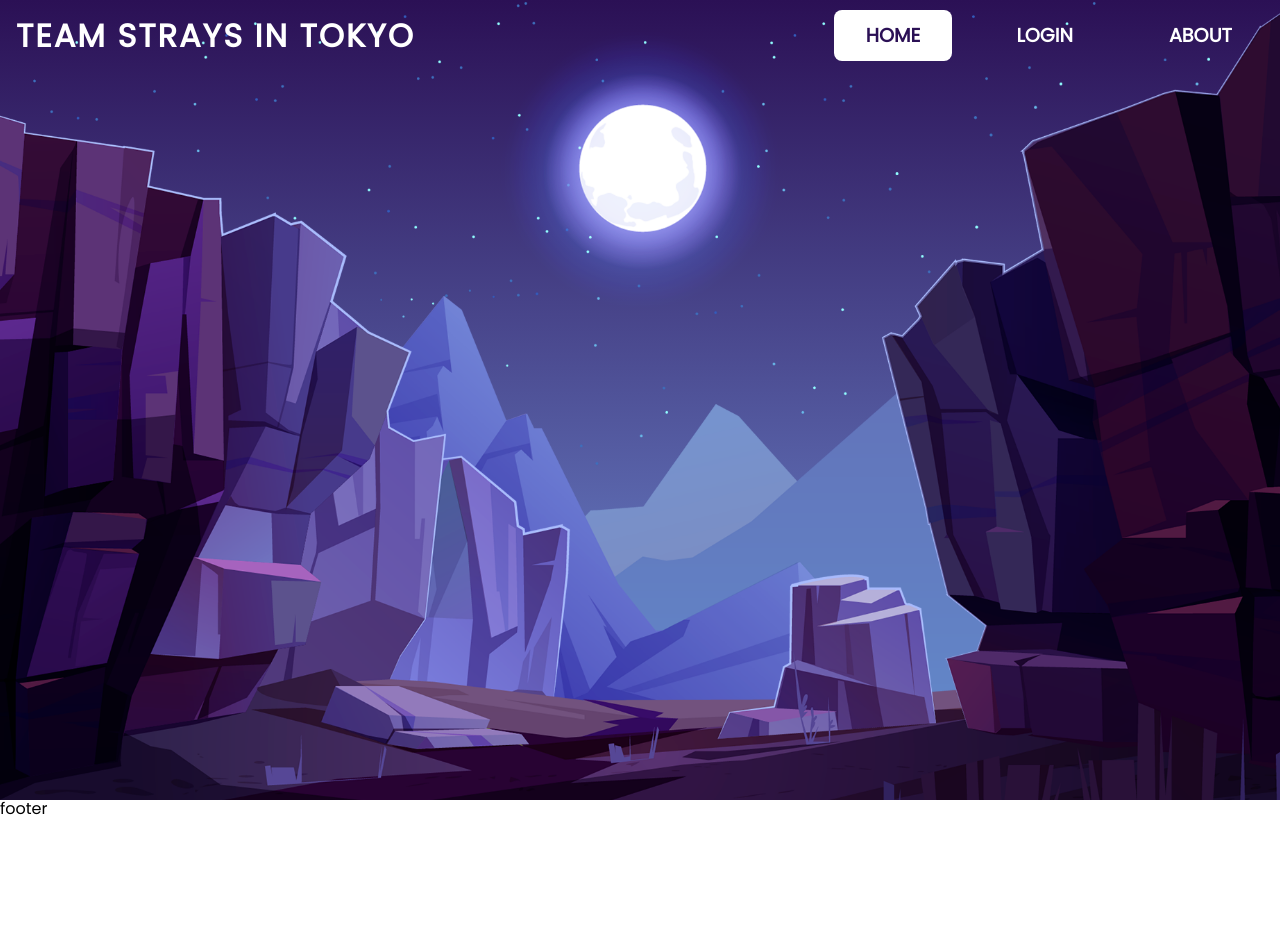
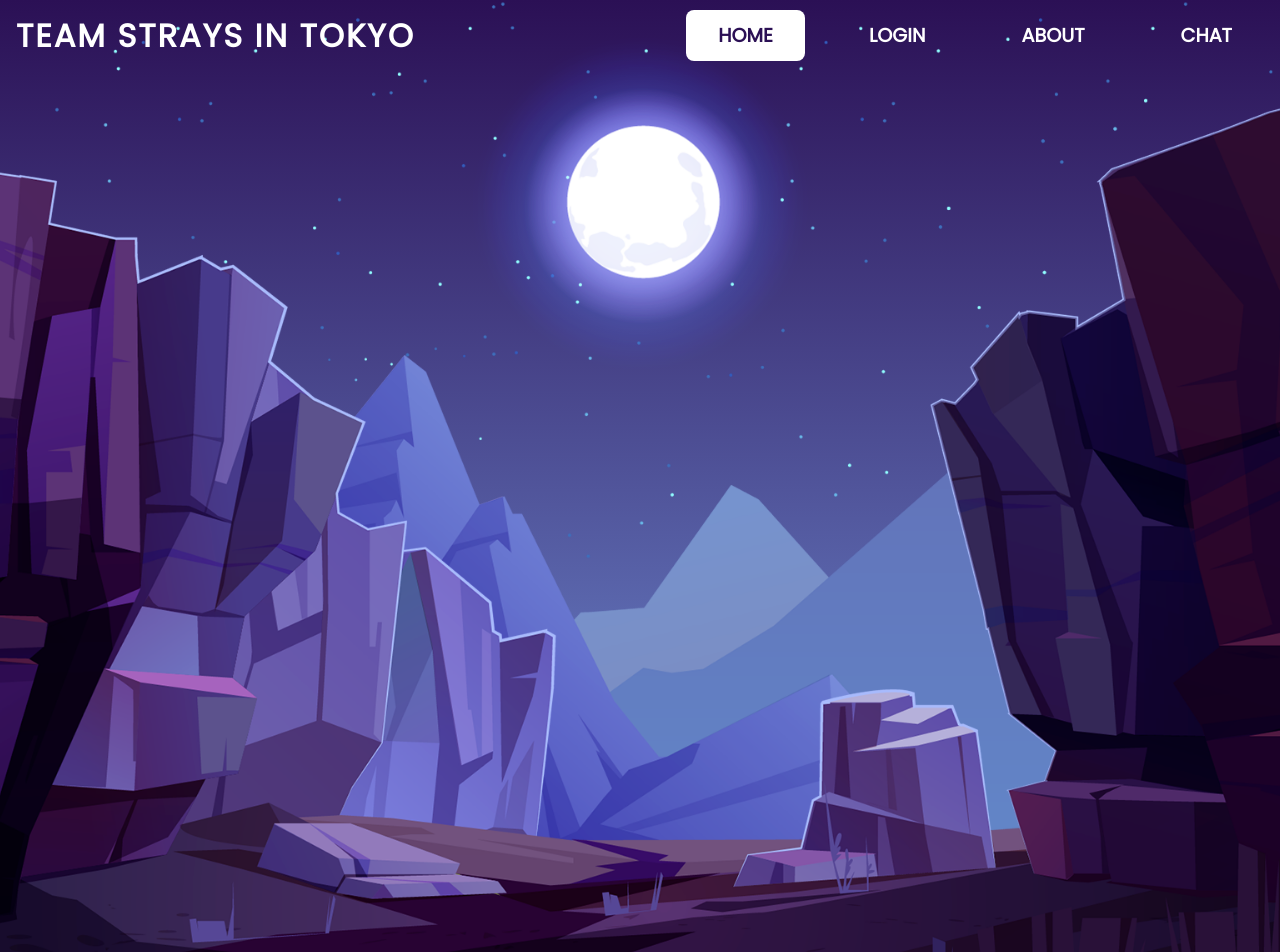
Before and after one commit to PotLid/strays-in-tokyo, a React (Create React App) app in the folder frontend/: page / in a window 1280 px wide. Shown: the top 952 px of the page. Before the commit the page ends 820 px from the top, so only its background shows below. Built offline with nearby package versions, Linux system fonts and the light colour scheme.

Commit message:
set min height for the app and add Chat view

```diff
--- a/frontend/src/App.jsx
+++ b/frontend/src/App.jsx
@@ -1,9 +1,9 @@
 import {Routes, Route} from "react-router-dom";
 
-import {URL_HOME, URL_LOGIN, URL_ABOUT} from './app/const';
+import {URL_HOME, URL_LOGIN, URL_ABOUT, URL_CHAT} from './app/const';
 
 import {Header, Footer, Background} from './app/ui';
-import {Home, Login, About, NotFound} from './app/views';
+import {Home, Login, About, Chat, NotFound} from './app/views';
 
 import './_App.scss';
 
@@ -16,10 +16,11 @@ function App() {
                 <Route path={URL_HOME} element={<Home/>}/>
                 <Route path={URL_LOGIN} element={<Login/>}/>
                 {/*<Route path='/register' element={<Temp/>}/>*/}
+                <Route path={URL_CHAT} element={<Chat/>} />
                 <Route path={URL_ABOUT} element={<About/>}/>
                 <Route path={'*'} element={<NotFound/>}/>
             </Routes>
-            <Footer/>
+            {/*<Footer/>*/}
         </>
     );
 }
--- a/frontend/src/_App.scss
+++ b/frontend/src/_App.scss
@@ -28,3 +28,5 @@
 
 $desktop_max: 1600px;
 $desktop_min: 1080px;
+
+$desktop_min_height: 960px;
--- a/frontend/src/app/const.js
+++ b/frontend/src/app/const.js
@@ -1,3 +1,4 @@
 export const URL_HOME = '/';
 export const URL_LOGIN = '/login';
 export const URL_ABOUT = '/about';
+export const URL_CHAT = '/chat';
--- a/frontend/src/app/views.js
+++ b/frontend/src/app/views.js
@@ -1,6 +1,7 @@
 import Home from "../components/Home/Home";
 import Login from "../components/Login/Login";
 import About from "../components/About/About";
+import Chat from "../components/Chat/Chat";
 import NotFound from "../components/NotFound/NotFound";
 
-export {Home, Login, About, NotFound};
+export {Home, Login, About, Chat, NotFound};
--- a/frontend/src/components/Background/styles.module.scss
+++ b/frontend/src/components/Background/styles.module.scss
@@ -9,6 +9,7 @@
   padding: 6.25rem;
   background: linear-gradient(#2b1055, #7597de);
   z-index: -1;
+  min-height: App.$desktop_min_height;
 
   & > img {
     position: absolute;
--- /dev/null
+++ b/frontend/src/components/Chat/Chat.jsx
@@ -0,0 +1,14 @@
+import React, {useState} from 'react';
+
+import styles from './styles.module.scss';
+
+function Chat() {
+
+    return (
+        <section className={styles['view-chat']}>
+
+        </section>
+    )
+}
+
+export default Chat;
--- /dev/null
+++ b/frontend/src/components/Chat/styles.module.scss
@@ -0,0 +1,5 @@
+@use '../../App';
+
+.view-login {
+  @include App.app-body;
+}
--- a/frontend/src/components/Header/Header.jsx
+++ b/frontend/src/components/Header/Header.jsx
@@ -1,7 +1,7 @@
 import React from 'react';
 import {Link, useResolvedPath, useMatch} from "react-router-dom";
 
-import {URL_HOME, URL_LOGIN, URL_ABOUT} from "../../app/const";
+import {URL_HOME, URL_LOGIN, URL_ABOUT, URL_CHAT} from "../../app/const";
 
 import styles from './styles.module.scss';
 
@@ -27,6 +27,7 @@ function Header(props) {
                         <li className={styles['header-li']}><CustomLink to={URL_HOME}>HOME</CustomLink></li>
                         <li className={styles['header-li']}><CustomLink to={URL_LOGIN}>LOGIN</CustomLink></li>
                         <li className={styles['header-li']}><CustomLink to={URL_ABOUT}>ABOUT</CustomLink></li>
+                        <li className={styles['header-li']}><CustomLink to={URL_CHAT}>CHAT</CustomLink></li>
                     </ul>
                 </nav>
             </div>
```
